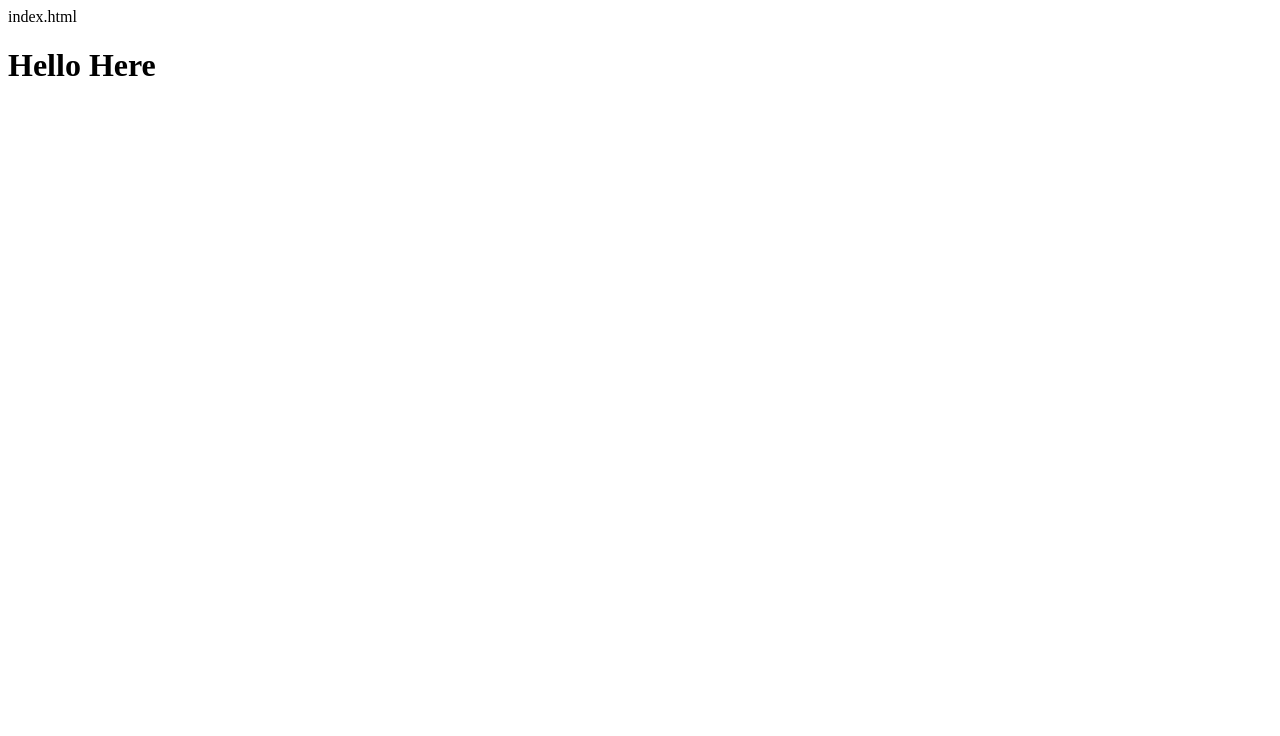
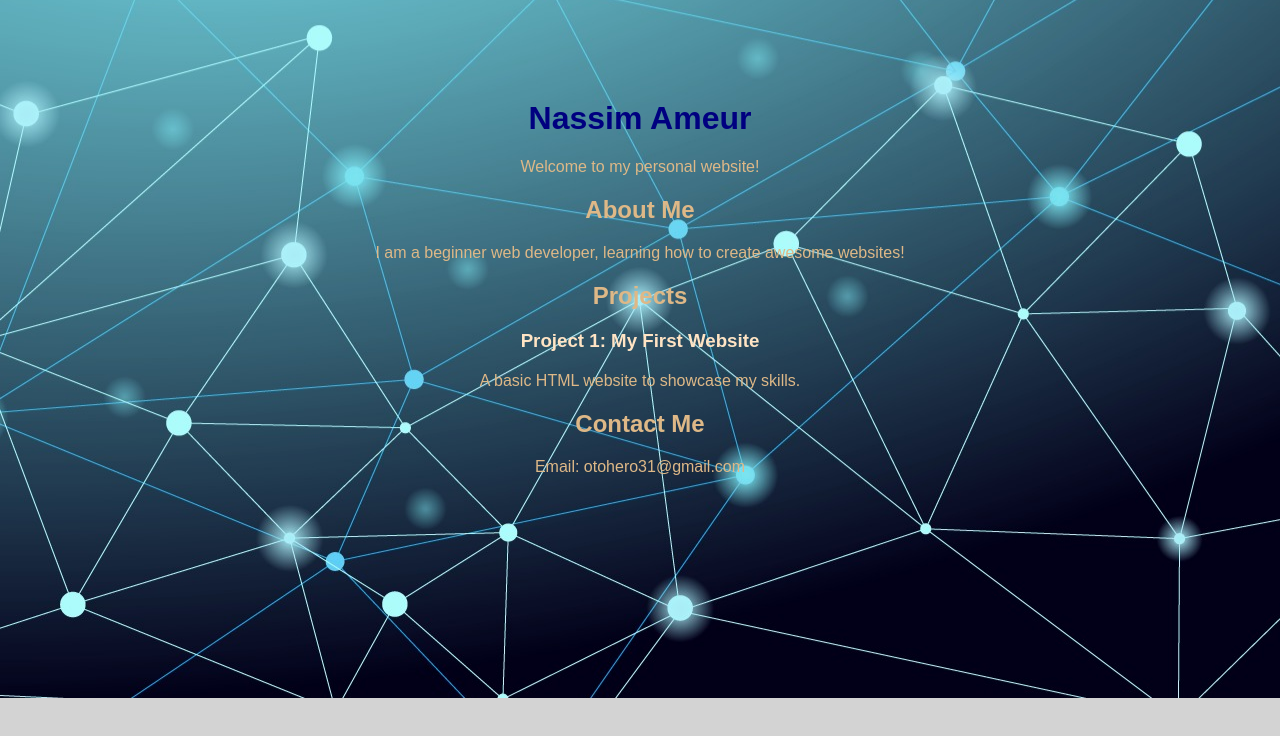
Before and after one commit to otohero/Otohero_repo, a plain HTML site: page index.html in a window 1280 px wide. Drawn offline with Linux system fonts and the light colour scheme.

Commit message:
Add files via upload

```diff
--- a/index.html
+++ b/index.html
@@ -1,5 +1,29 @@
-index.html
+<!DOCTYPE html>
+<html lang="en">
+<head>
+    <meta charset="UTF-8">
+    <meta name="viewport" content="width=device-width, initial-scale=1.0">
+    <title>My Portfolio</title>
+    <link rel="stylesheet" href="styles.css">
+<style>
+</style>
 
-<h1>
-Hello Here
-</h1>
+</head>
+<body>
+
+    <h1>Nassim Ameur</h1>
+    <p>Welcome to my personal website!</p>
+    <h2>About Me</h2>
+<p>I am a beginner web developer, learning how to create awesome websites!</p>
+
+<h2>Projects</h2>
+<h3>Project 1: My First Website</h3>
+<p>A basic HTML website to showcase my skills.</p>
+
+<h2>Contact Me</h2>
+<p>Email: otohero31@gmail.com</p>
+
+  <script src="index.js"></script>
+
+</body>
+</html>
--- /dev/null
+++ b/index.js
@@ -0,0 +1 @@
+console.log('Hello Coders');
--- /dev/null
+++ b/styles.css
@@ -0,0 +1,56 @@
+body {
+    background-color: lightgray;
+    font-family: Arial, sans-serif;
+    text-align: center;
+}
+
+h1 {
+    color: navy;
+    animation: fadeInUp 2s ease-out;
+}
+
+@keyframes fadeInUp {
+    0% {
+        opacity: 0;
+        transform: translateY(30px);
+    }
+    100% {
+        opacity: 1;
+        transform: translateY(0);
+    }
+}
+body {
+    background-image: url(backgroundpaper.jpg);
+    background-position: center;
+    background-repeat: no-repeat;
+    font-family: Arial, sans-serif;
+    text-align: center;
+    color: white;
+}
+
+h1 {
+    margin-top: 100px; /* Add some spacing at the top so text isn't too close to the edge */
+}
+
+h2, p {
+    color: burlywood;
+    margin: 20px 0;
+}
+h2, p {
+    margin: 20px 0;
+    animation: slideIn 2s ease-out;
+}
+h3 {
+    color: bisque;
+}
+/* Slide-in animation for subheadings and paragraphs */
+@keyframes slideIn {
+    0% {
+        opacity: 0;
+        transform: translateX(-30px); /* Start off slightly to the left */
+    }
+    100% {
+        opacity: 1;
+        transform: translateX(0); /* End in the correct position */
+    }
+}
```
Also changed, not shown: backgroundpaper.jpg (added).
